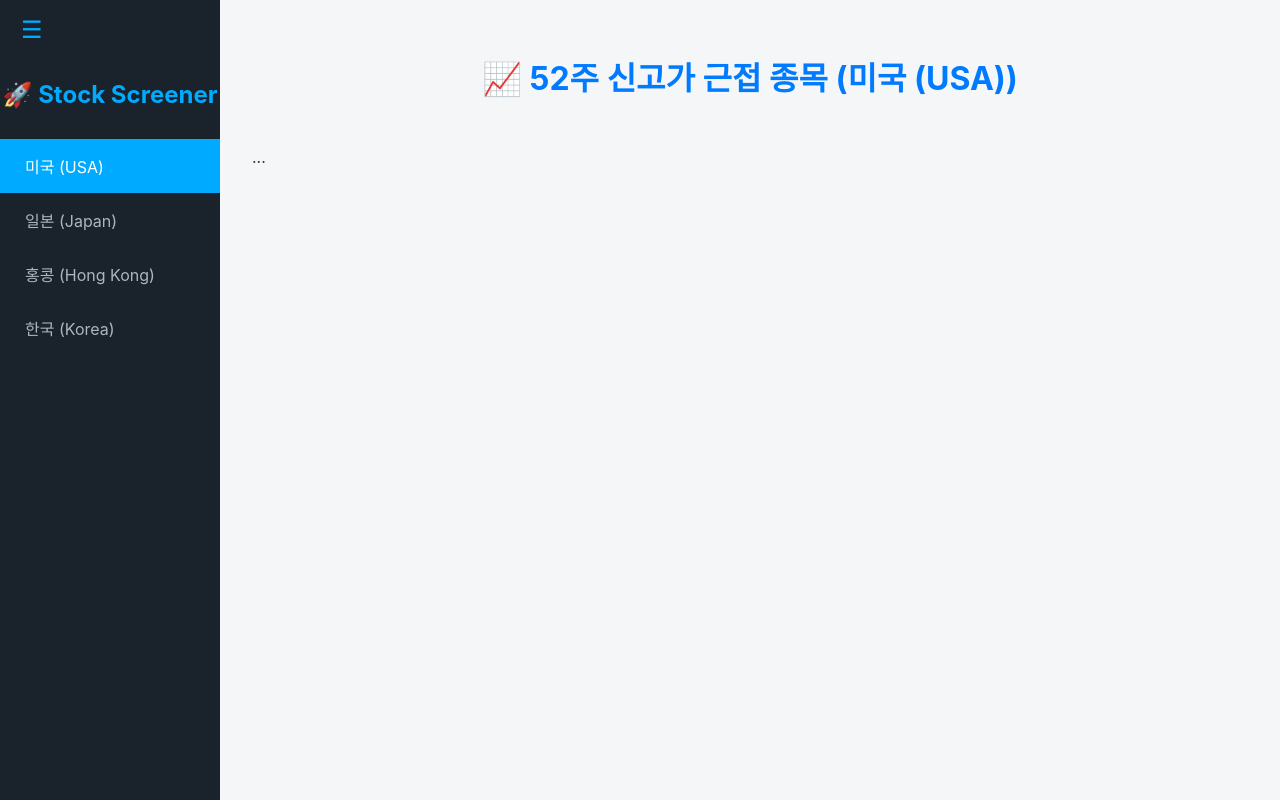
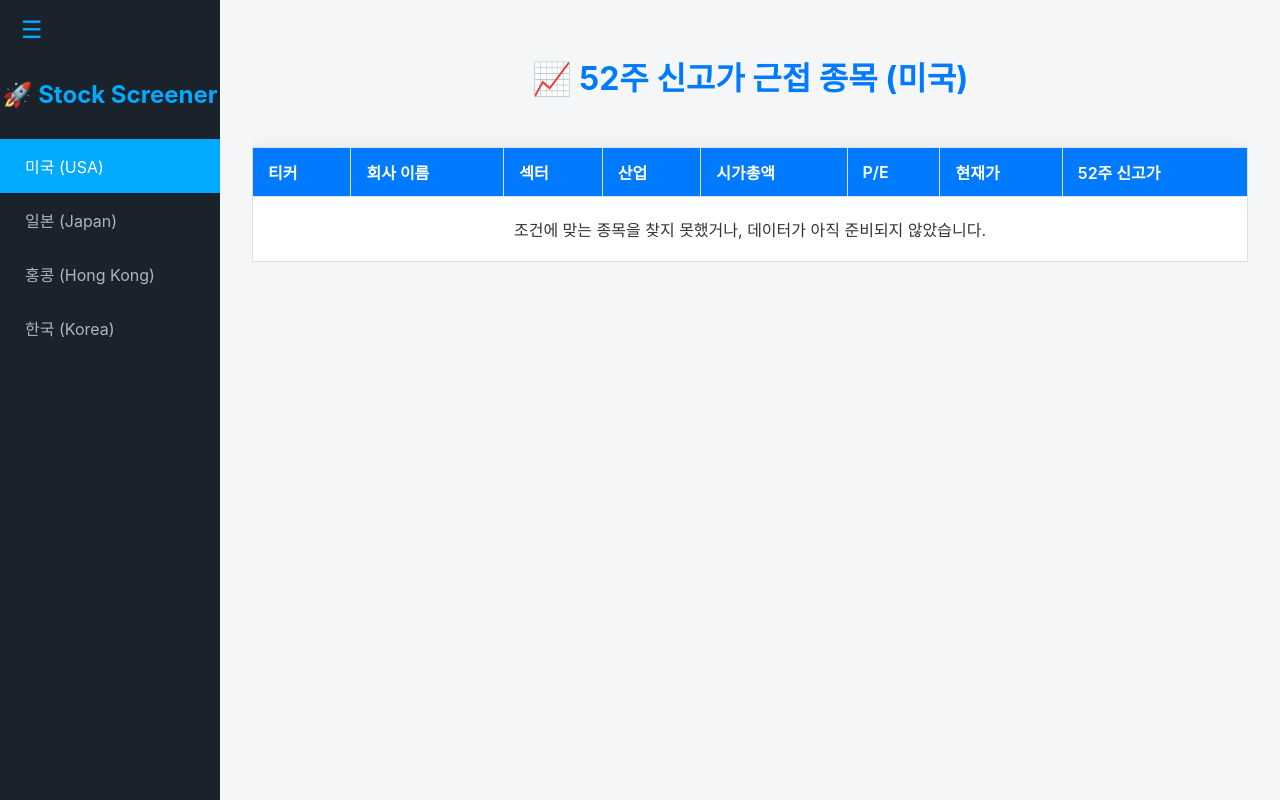
Before and after one commit to Shamera-Debug/stock-screener-render, a Flask app: page / in a window 1280 px wide. Run offline with Flask 3, Linux system fonts and the light colour scheme.

Commit message:
Update index.html

```diff
--- a/templates/index.html
+++ b/templates/index.html
@@ -112,16 +112,55 @@
 
     <main class="content" id="main-content">
         <div class="container">
-            <h1>📈 52주 신고가 근접 종목 ({{ country_name }})</h1>
+            <h1>📈 52주 신고가 근접 종목 (미국)</h1>
             <table>
-                ...
+                <thead>
+                    <tr>
+                        <th>티커</th>
+                        <th>회사 이름</th>
+                        <th>섹터</th>
+                        <th>산업</th>
+                        <th>시가총액</th>
+                        <th>P/E</th>
+                        <th>현재가</th>
+                        <th>52주 신고가</th>
+                    </tr>
+                </thead>
+                <tbody>
+                    {% for stock in stocks %}
+                    <tr>
+                        <td>{{ stock['Ticker'] }}</td>
+                        <td>{{ stock['Company Name'] }}</td>
+                        <td>{{ stock['Sector'] }}</td>
+                        <td>{{ stock['Industry'] }}</td>
+                        <td>{{ stock['Market Cap'] }}</td>
+                        <td>{{ stock['P/E (TTM)'] }}</td>
+                        <td>{{ stock['Current Price'] }}</td>
+                        <td>{{ stock['52-Week High'] }}</td>
+                    </tr>
+                    {% else %}
+                    <tr>
+                        <td colspan="8" style="text-align: center; padding: 20px;">조건에 맞는 종목을 찾지 못했거나, 데이터가 아직 준비되지 않았습니다.</td>
+                    </tr>
+                    {% endfor %}
+                </tbody>
             </table>
         </div>
     </main>
 
     <script>
-        // 자바스크립트는 이전과 동일
-        // ... 이전 답변의 script 코드를 여기에 붙여넣으세요 ...
+        // HTML 요소들을 가져옵니다.
+        const menuToggle = document.getElementById('menu-toggle');
+        const sidebar = document.getElementById('sidebar');
+        const mainContent = document.getElementById('main-content');
+
+        // 메뉴 버튼에 클릭 이벤트를 추가합니다.
+        menuToggle.addEventListener('click', () => {
+            // 사이드바와 메인 콘텐츠에 특정 클래스를 추가하거나 제거합니다.
+            sidebar.classList.toggle('hidden');
+            mainContent.classList.toggle('full-width');
+        });
     </script>
+
 </body>
 </html>
```
